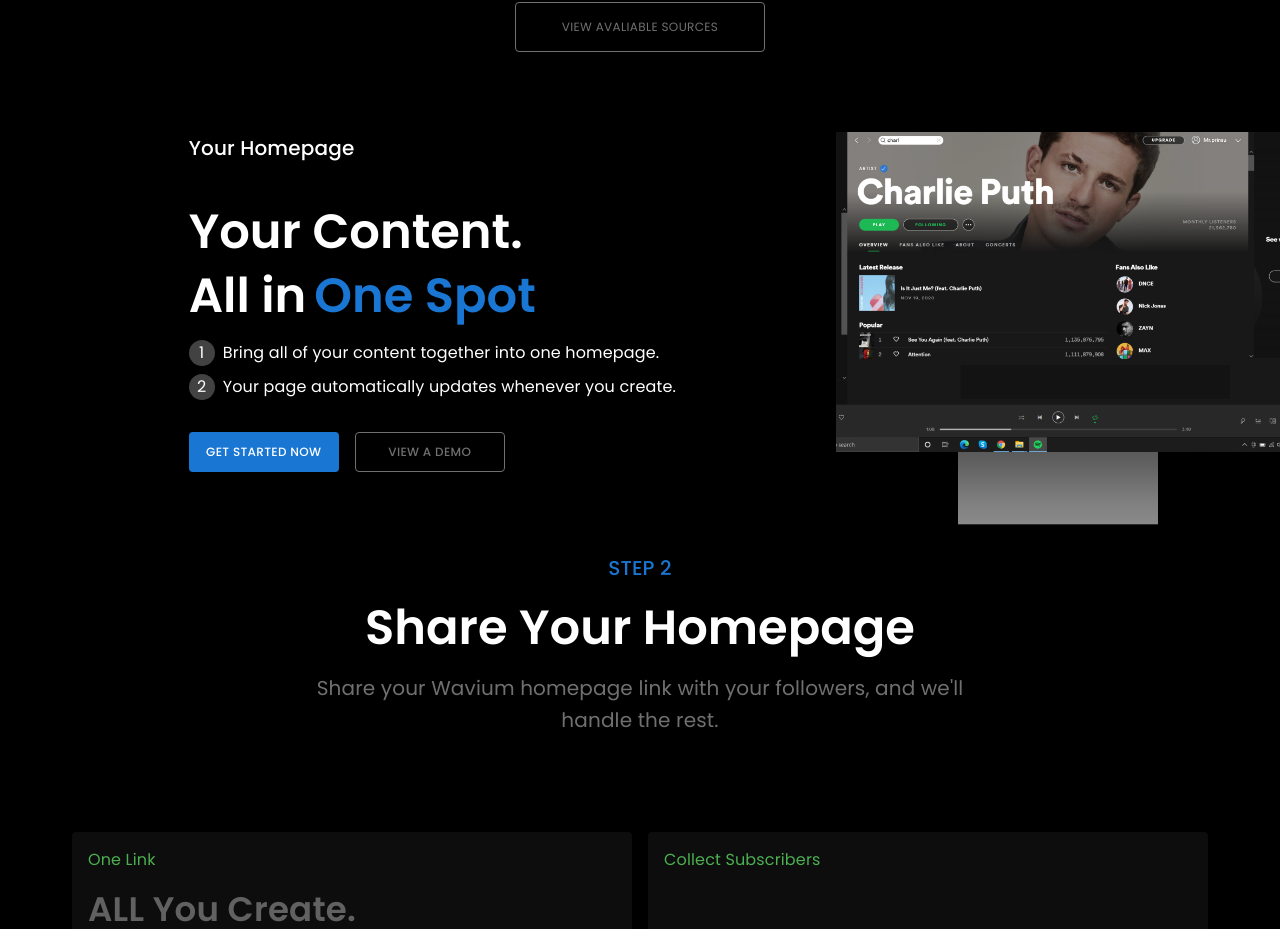
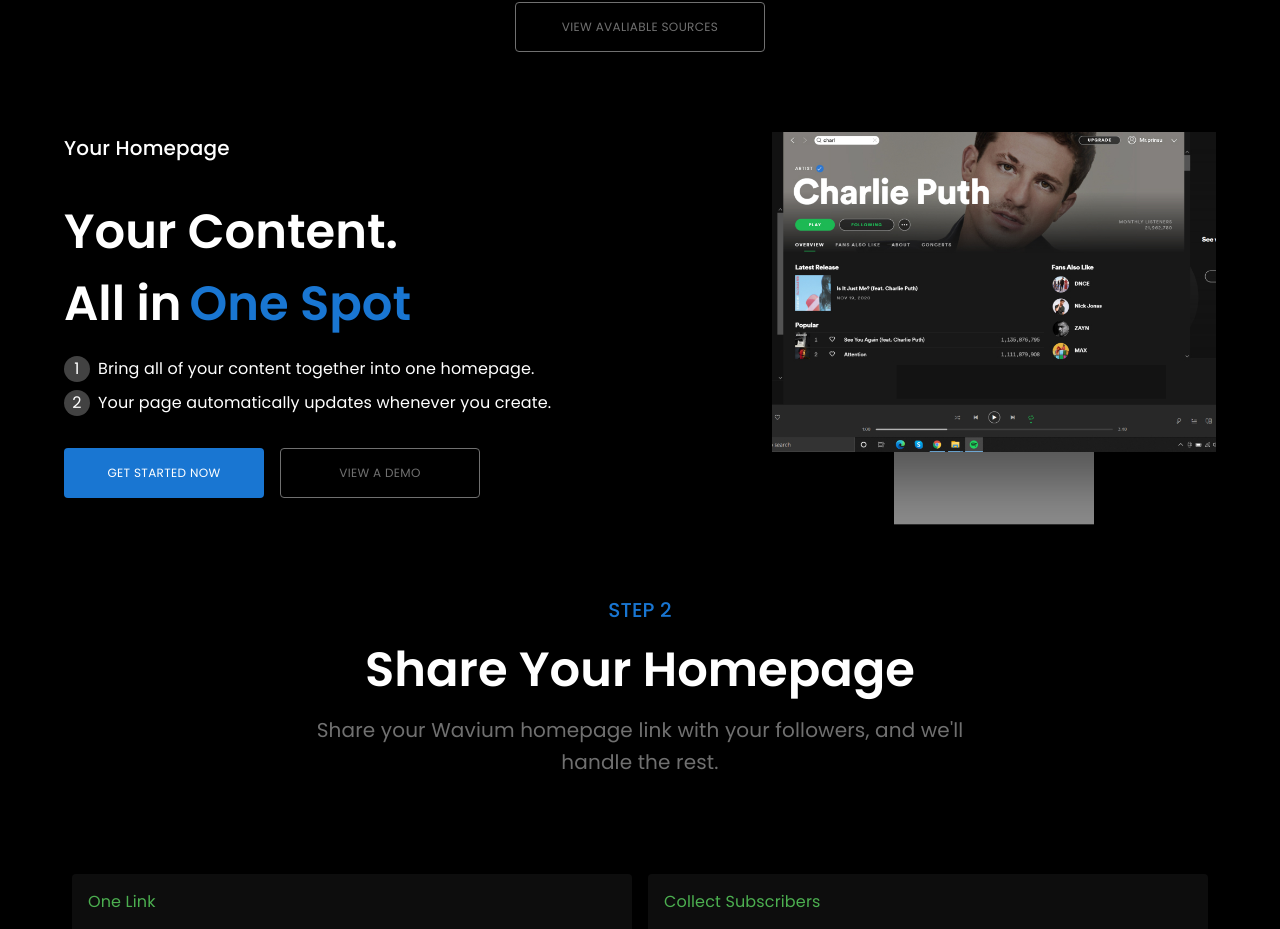
Before and after one commit to krosy1337/landing-marico, a React (Create React App) app: page / in a window 1280 px wide. Shown: the part 1370-2299 px from the top of the page. Built offline with nearby package versions, Linux system fonts and the light colour scheme; the HTML template or start-up script is replaced by a standard one.

Commit message:
Add adaptive in YourHomePage section

```diff
--- a/src/components/pages/HomePage/YourHomePage.tsx
+++ b/src/components/pages/HomePage/YourHomePage.tsx
@@ -1,69 +1,256 @@
-import React, {FC} from 'react'
-import {Box, Button, List, ListItem, Stack, Typography} from "@mui/material"
+import React, {FC} from "react"
+import {Box, Button, Container, List, ListItem, Stack, Typography} from "@mui/material"
 import GreyButton from "components/UI/GreyButton"
 import image from "assets/laptop_yourhomepage.jpg"
 
 const YourHomePage: FC = () => {
     return (
-        <Box sx={{display: "flex", alignItems: "flex-start", marginBottom: 10,}}>
-            <Box sx={{marginLeft: "auto", marginRight: 20,}}>
-                <Typography variant="h6" fontFamily="inherit" fontWeight={500} sx={{marginBottom: 5}}>Your
+        <Container maxWidth="lg" sx={{
+            display: "flex",
+            alignItems: {xs: "normal", md: "flex-start"},
+            justifyContent: "space-between",
+            marginBottom: {
+                xs: 4,
+                sm: 6,
+                md: 8,
+                lg: 10,
+            },
+            flexDirection: {
+                xs: "column",
+                md: "row",
+            },
+        }}>
+            <Box sx={{
+                width: {
+                    xs: "100%",
+                    md: "50%",
+                },
+                flexGrow: 0,
+                marginRight: {
+                    xs: 0,
+                    lg: 20,
+                },
+            }}>
+                <Typography variant="h6" fontFamily="inherit" fontWeight={500} sx={{
+                    marginBottom: {
+                        xs: 1,
+                        sm: 2,
+                        md: 4,
+                        lg: 5,
+                    },
+                    fontSize: {
+                        xs: "1rem",
+                        sm: "1.10rem",
+                        md: "1.20rem",
+                        lg: "1.25rem",
+                    }
+                }}>Your
                     Homepage</Typography>
-                <Typography variant="h3" fontFamily="inherit" fontWeight={600} sx={{marginBottom: 1,}}>Your
+                <Typography variant="h3" fontFamily="inherit" fontWeight={600} sx={{
+                    marginBottom: {
+                        xs: 0,
+                        sm: 0.2,
+                        md: 0.5,
+                        lg: 1,
+                    }, fontSize: {
+                        xs: "1.5rem",
+                        sm: "2rem",
+                        md: "2.5rem",
+                        lg: "3rem",
+                    }
+                }}>Your
                     Content.</Typography>
-                <Box sx={{marginBottom: 2,}}>
-                    <Typography variant="h3" fontFamily="inherit" fontWeight={600} component="span"
+                <Box sx={{
+                    marginBottom: {
+                        xs: 0.5,
+                        sm: 1,
+                        md: 1.5,
+                        lg: 2,
+                    }, fontSize: {
+                        xs: "1.5rem",
+                        sm: "2rem",
+                        md: "2.5rem",
+                        lg: "3rem",
+                    }
+                }}>
+                    <Typography variant="h3" fontFamily="inherit" fontWeight={600} fontSize="inherit" component="span"
                                 sx={{marginRight: 1,}}>All in</Typography>
-                    <Typography variant="h3" fontFamily="inherit" fontWeight={600} color="primary" component="span">One
+                    <Typography variant="h3" fontFamily="inherit" fontWeight={600} color="primary" fontSize="inherit"
+                                component="span">One
                         Spot</Typography>
                 </Box>
-                <List sx={{padding: 0, marginBottom: 4, display: "flex", flexDirection: "column", rowGap: 1,}}>
+                <List sx={{
+                    padding: 0, marginBottom: {
+                        xs: 1,
+                        sm: 2,
+                        md: 3,
+                        lg: 4,
+                    }, display: "flex", flexDirection: "column", rowGap: 1,
+                }}>
                     <ListItem sx={{padding: 0}}>
                         <Box sx={{display: "flex", alignItems: "center", columnGap: 1}}>
                             <Box sx={{
-                                width: 26,
-                                height: 26,
+                                width: {
+                                    xs: 20,
+                                    sm: 22,
+                                    md: 24,
+                                    lg: 26,
+                                },
+                                height: {
+                                    xs: 20,
+                                    sm: 22,
+                                    md: 24,
+                                    lg: 26,
+                                },
                                 backgroundColor: "grey.800",
                                 borderRadius: 50,
                                 textAlign: "center",
-                                lineHeight: "26px"
+                                lineHeight: {
+                                    xs: "20px",
+                                    sm: "22px",
+                                    md: "24px",
+                                    lg: "26px",
+                                },
+                                fontSize: {
+                                    xs: "0.7rem",
+                                    sm: "0.8rem",
+                                    md: "0.9rem",
+                                    lg: "1rem",
+                                },
                             }}>
                                 1
                             </Box>
-                            <Typography variant="body1" fontFamily="inherit">Bring all of your content together into one
+                            <Typography variant="body1" fontFamily="inherit" sx={{
+                                fontSize: {
+                                    xs: "0.7rem",
+                                    sm: "0.8rem",
+                                    md: "0.9rem",
+                                    lg: "1rem",
+                                },
+                            }}>Bring all of your content together into one
                                 homepage.</Typography>
                         </Box>
                     </ListItem>
                     <ListItem sx={{padding: 0}}>
                         <Box sx={{display: "flex", alignItems: "center", columnGap: 1}}>
                             <Box sx={{
-                                width: 26,
-                                height: 26,
+                                width: {
+                                    xs: 20,
+                                    sm: 22,
+                                    md: 24,
+                                    lg: 26,
+                                },
+                                height: {
+                                    xs: 20,
+                                    sm: 22,
+                                    md: 24,
+                                    lg: 26,
+                                },
                                 backgroundColor: "grey.800",
                                 borderRadius: 50,
                                 textAlign: "center",
-                                lineHeight: "26px"
+                                lineHeight: {
+                                    xs: "20px",
+                                    sm: "22px",
+                                    md: "24px",
+                                    lg: "26px",
+                                },
+                                fontSize: {
+                                    xs: "0.7rem",
+                                    sm: "0.8rem",
+                                    md: "0.9rem",
+                                    lg: "1rem",
+                                },
                             }}>
                                 2
                             </Box>
-                            <Typography variant="body1" fontFamily="inherit">Your page automatically updates whenever
+                            <Typography variant="body1" fontFamily="inherit" sx={{
+                                fontSize: {
+                                    xs: "0.7rem",
+                                    sm: "0.8rem",
+                                    md: "0.9rem",
+                                    lg: "1rem",
+                                },
+                            }}>Your page automatically updates whenever
                                 you create.</Typography>
                         </Box>
                     </ListItem>
                 </List>
-                <Stack direction="row" columnGap={2}>
+                <Stack alignItems="center" rowGap={1} columnGap={2} sx={{
+                    marginBottom: {
+                        xs: 1,
+                        lg: 2,
+                    },
+                    flexDirection: {
+                        xs: "column",
+                        sm: "row",
+                    },
+                    width: "100%",
+                }}>
                     <Button variant="contained"
-                            sx={{height: 40, width: 150, fontFamily: "inherit", fontSize: 12, fontWeight: 500,}}>
-                        Get Started Now
-                    </Button>
+                            sx={{
+                                fontFamily: "inherit", fontWeight: 400,
+                                width: {
+                                    xs: "100%",
+                                    sm: 150,
+                                    md: 180,
+                                    lg: 200,
+                                },
+                                height: {
+                                    xs: 30,
+                                    md: 40,
+                                    lg: 50,
+                                },
+                                fontSize: {
+                                    xs: 10,
+                                    md: 11,
+                                    lg: 12,
+                                },
+                            }}>Get Started
+                        Now</Button>
                     <GreyButton variant="outlined" sx={{
-                        height: 40, width: 150, fontFamily: "inherit", fontWeight: 500, fontSize: 12,
+                        fontFamily: "inherit", fontWeight: 400,
+                        width: {
+                            xs: "100%",
+                            sm: 150,
+                            md: 180,
+                            lg: 200,
+                        },
+                        height: {
+                            xs: 30,
+                            md: 40,
+                            lg: 50,
+                        },
+                        fontSize: {
+                            xs: 10,
+                            md: 11,
+                            lg: 12,
+                        },
                     }}>View A Demo</GreyButton>
                 </Stack>
             </Box>
-            <Box sx={{position: "relative"}}>
-                <Box sx={{height: 320, width: 444, zIndex: 1, position: "relative",
-                    backgroundImage: `url(${image})`, backgroundRepeat: "no-repeat", backgroundSize: "contain", boxShadow: "0px 30px 50px rgba(0, 0, 0, 0.4)"}}>
+            <Box sx={{
+                position: "relative", display: {
+                    xs: "none",
+                    md: "flex",
+                },
+            }}>
+                <Box sx={{
+                    height: {
+                        md: 210,
+                        lg: 320,
+                    },
+                    width: {
+                        md: 290,
+                        lg: 444,
+                    },
+                    zIndex: 1,
+                    position: "relative",
+                    backgroundImage: `url(${image})`,
+                    backgroundRepeat: "no-repeat",
+                    backgroundSize: "contain",
+                    boxShadow: "0px 30px 50px rgba(0, 0, 0, 0.4)"
+                }}>
                 </Box>
                 <Box sx={{position: "absolute", bottom: "-40%", left: "50%", transform: "translateX(-50%)"}}>
                     <svg width="200" height="276" viewBox="0 0 309 276" fill="none" xmlns="http://www.w3.org/2000/svg">
@@ -71,7 +258,7 @@
                     </svg>
                 </Box>
             </Box>
-        </Box>
+        </Container>
     )
 }
 
```
